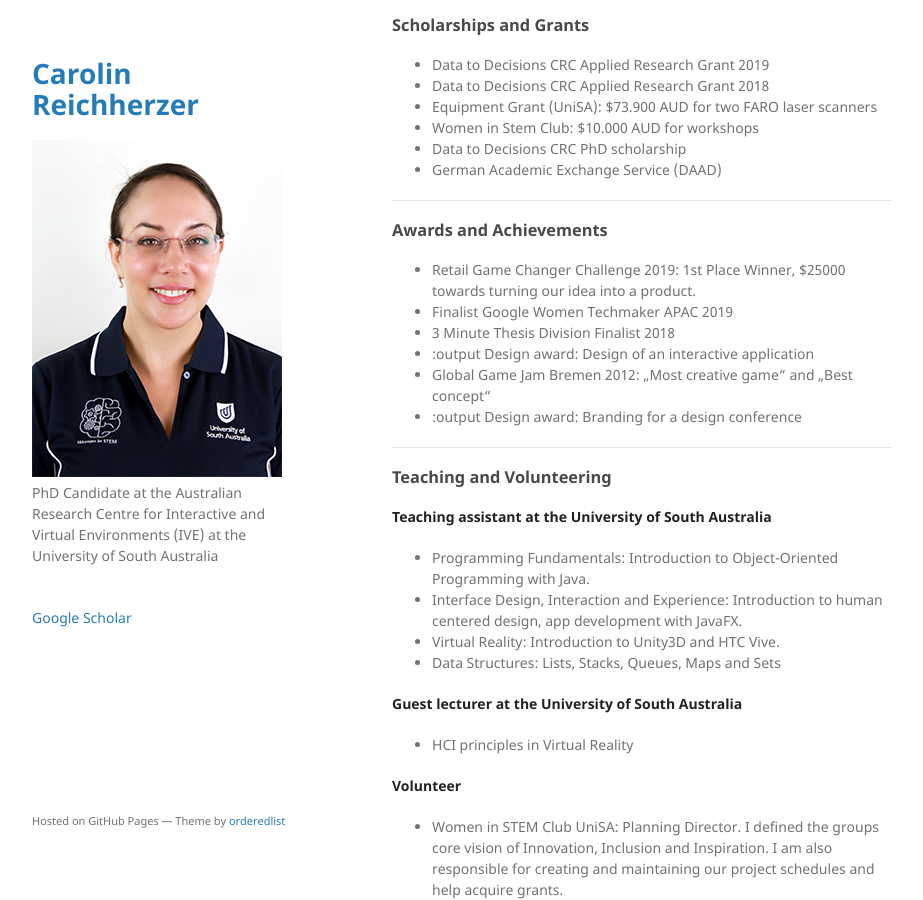
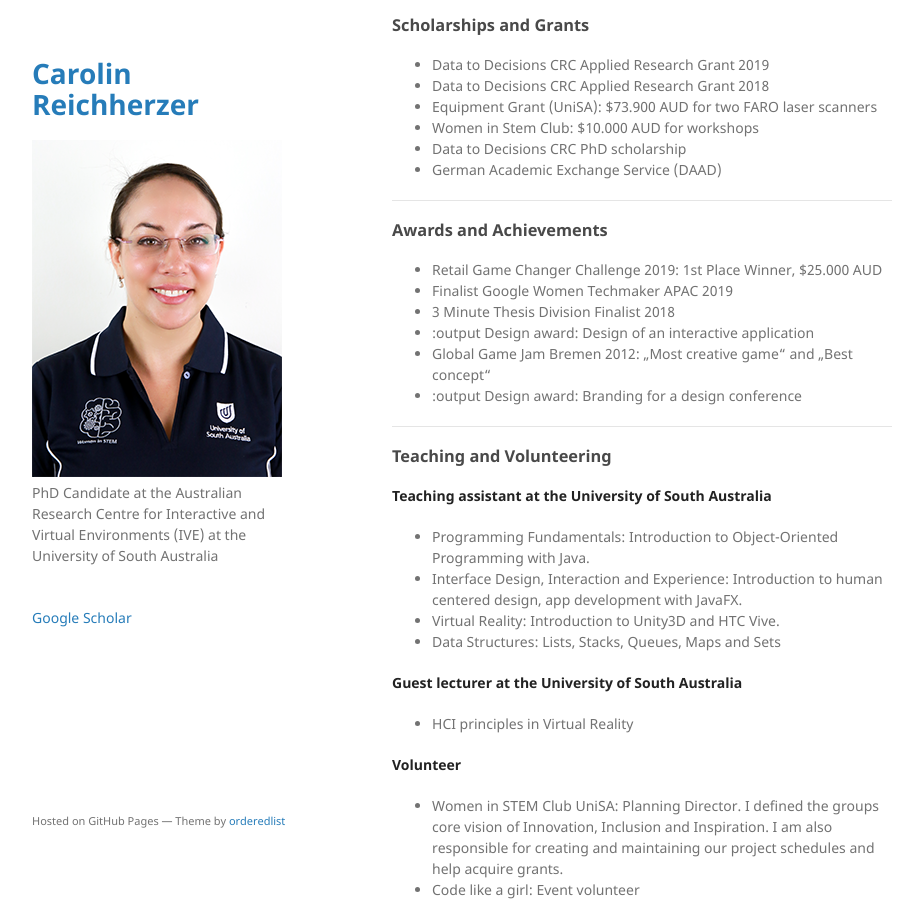
Before and after one commit to kiwicarolin/kiwicarolin.github.io, a Jekyll site: the page built from index.md, in a window 1280 px wide and 900 px high, scrolled down 2055 px. Shown: the whole window, without its empty margins (178-1101 px from the left). Built offline with Jekyll 4.4.1, drawn with Linux system fonts in a browser that asks for light colours; our own code applies the rules of GitHub Pages for plain Markdown files.

Commit message:
cleaned up number formatting

```diff
--- a/index.md
+++ b/index.md
@@ -66,7 +66,7 @@ Mark Billinghurst, Alaeddin Nassani, and **Carolin Reichherzer**. 2014. Social p
 ***
 
 ### Awards and Achievements
-* Retail Game Changer Challenge 2019: 1st Place Winner, $25000 towards turning our idea into a product.
+* Retail Game Changer Challenge 2019: 1st Place Winner, $25.000 AUD
 * Finalist Google Women Techmaker APAC 2019
 * 3 Minute Thesis Division Finalist 2018
 * :output Design award: Design of an interactive application
```
